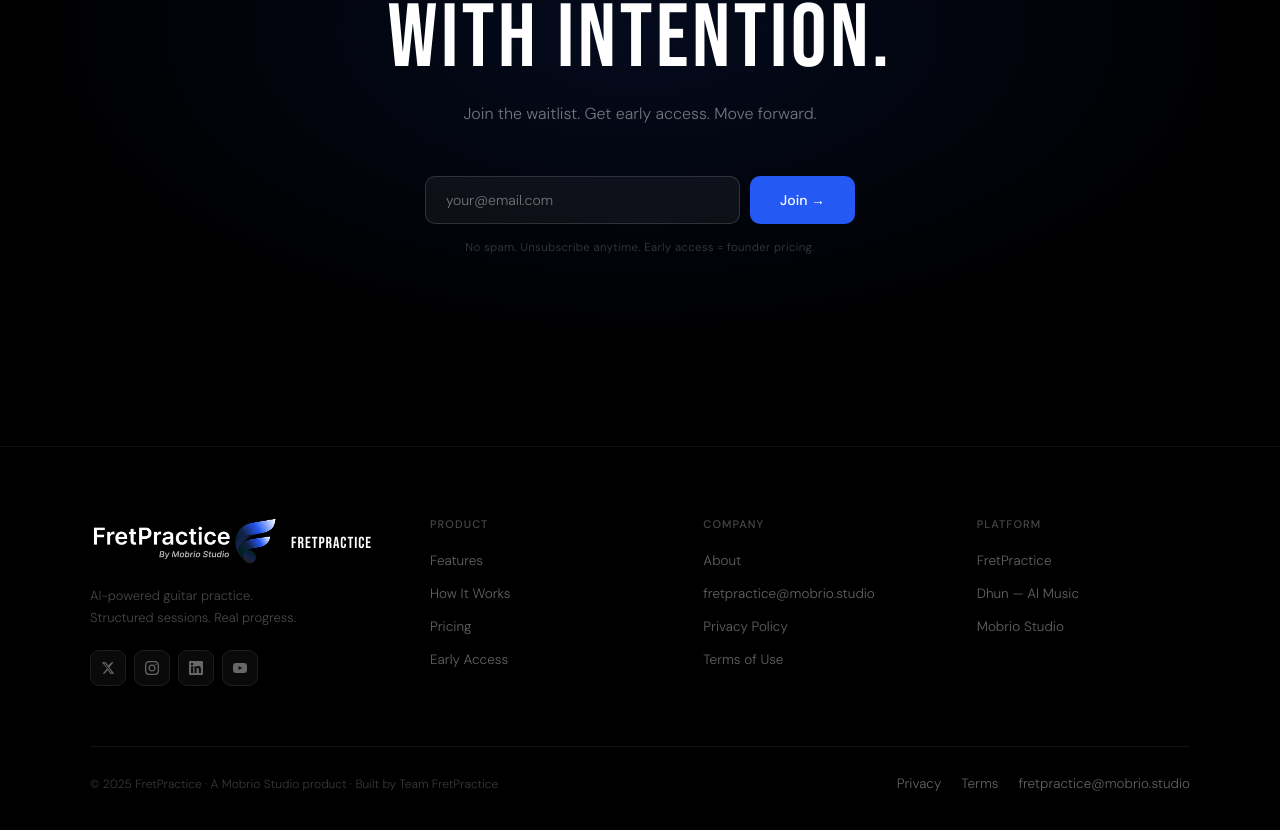
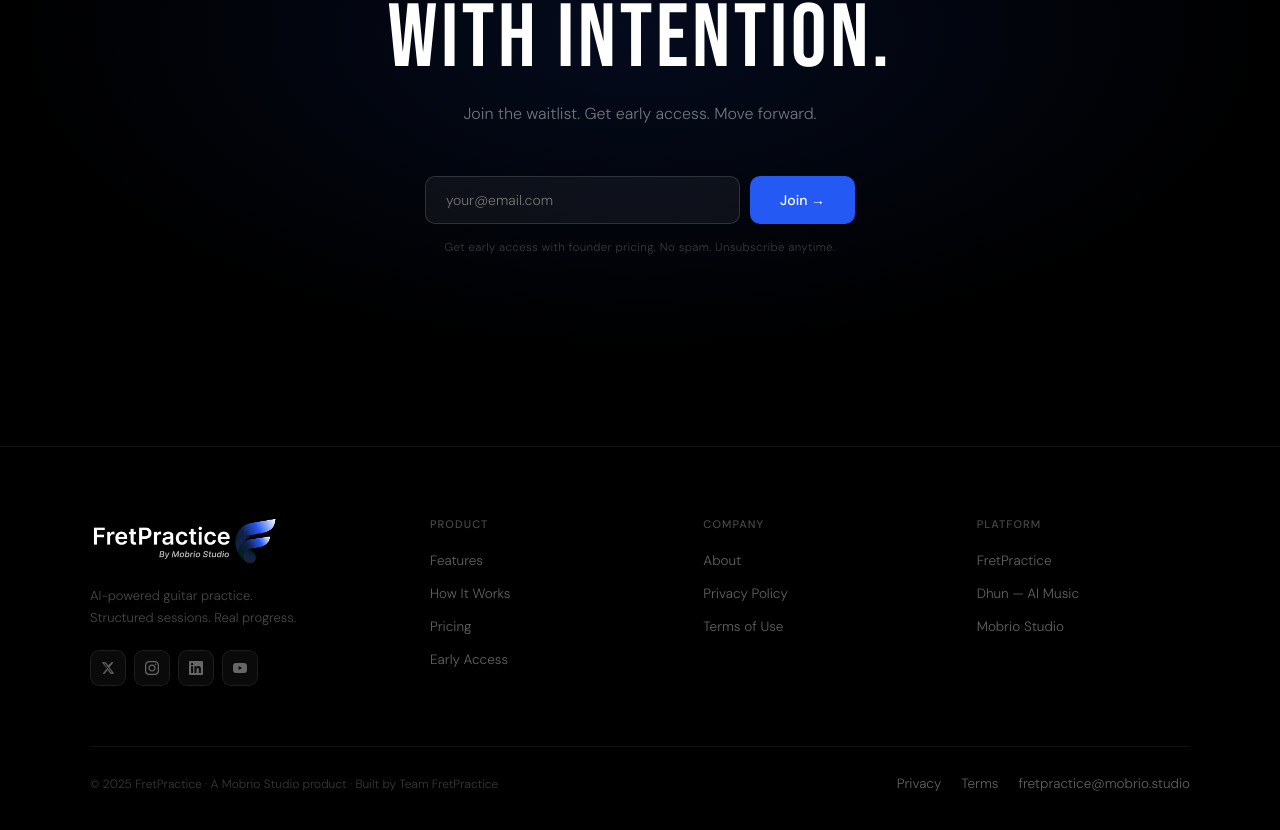
Before and after one commit to Mussarrat-cod/FretPracticeLanding, a React (Vite) app: page / in a window 1280 px wide. Shown: the part 7616-8446 px from the top of the page. Built offline with nearby package versions, Linux system fonts and the light colour scheme.

Commit message:
changes made for logo and others

```diff
--- a/src/App.tsx
+++ b/src/App.tsx
@@ -373,7 +373,7 @@
         <img
           src={LOGO_SRC}
           alt="FretPractice logo"
-          style={{ width: 28, height: 28, objectFit: 'contain', filter: 'drop-shadow(0 0 10px rgba(37,89,244,0.5))' }}
+          style={{ width: 150, height: 106, objectFit: 'contain', filter: 'drop-shadow(0 0 10px rgba(37,89,244,0.5))' }}
         />
 
       </button>
@@ -1145,7 +1145,7 @@
             <BtnBlue onClick={handleJoin}>{done ? "You're in ✓" : 'Join →'}</BtnBlue>
           </div>
           <p style={{ fontFamily: "'DM Sans', sans-serif", fontSize: 11.5, color: 'rgba(255,255,255,0.22)', marginTop: 16, letterSpacing: '0.03em' }}>
-            No spam. Unsubscribe anytime. Early access = founder pricing.
+             Get early access with founder pricing. No spam. Unsubscribe anytime.
           </p>
         </Reveal>
       </div>
@@ -1215,7 +1215,7 @@
               alt="FretPractice"
               style={{ height: 52, width: 'auto', objectFit: 'contain' }}
               />
-            <span style={{ fontFamily: "'Bebas Neue', sans-serif", fontSize: 16, letterSpacing: '0.06em', color: '#fff' }}>FretPractice</span>
+
           </div>
           <p style={{ fontFamily: "'DM Sans', sans-serif", fontSize: 13, color: 'rgba(255,255,255,0.28)', lineHeight: 1.65, maxWidth: 220, marginBottom: 22 }}>
             AI-powered guitar practice. Structured sessions. Real progress.
@@ -1241,7 +1241,7 @@
           <div style={{ fontFamily: "'DM Sans', sans-serif", fontSize: 11, fontWeight: 500, letterSpacing: '0.1em', textTransform: 'uppercase', color: 'rgba(255,255,255,0.28)', marginBottom: 18 }}>Company</div>
           <ul style={{ listStyle: 'none', padding: 0, margin: 0, display: 'flex', flexDirection: 'column', gap: 12 }}>
             <li><FLink id="founder">About</FLink></li>
-            <li><FLink href="mailto:fretpractice@mobrio.studio">fretpractice@mobrio.studio</FLink></li>
+
             <li><FLink href="#">Privacy Policy</FLink></li>
             <li><FLink href="#">Terms of Use</FLink></li>
           </ul>
```
